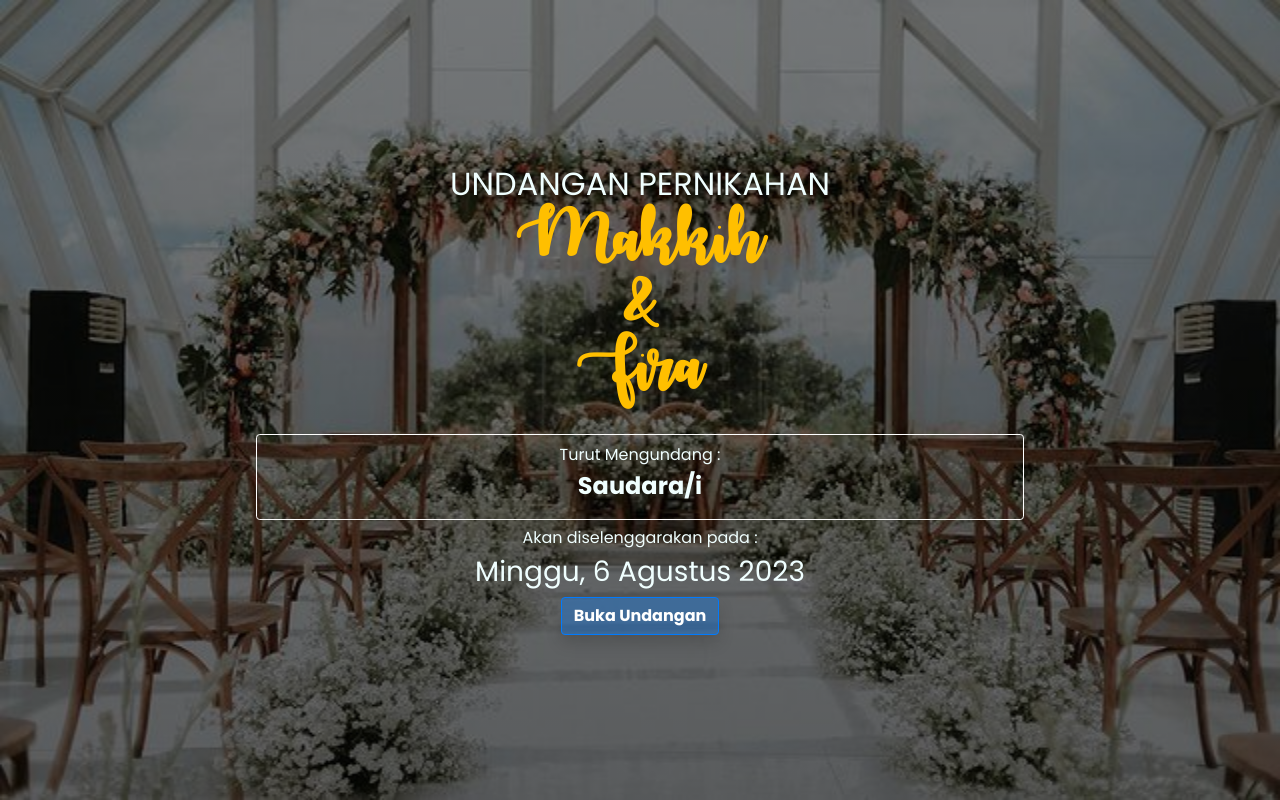
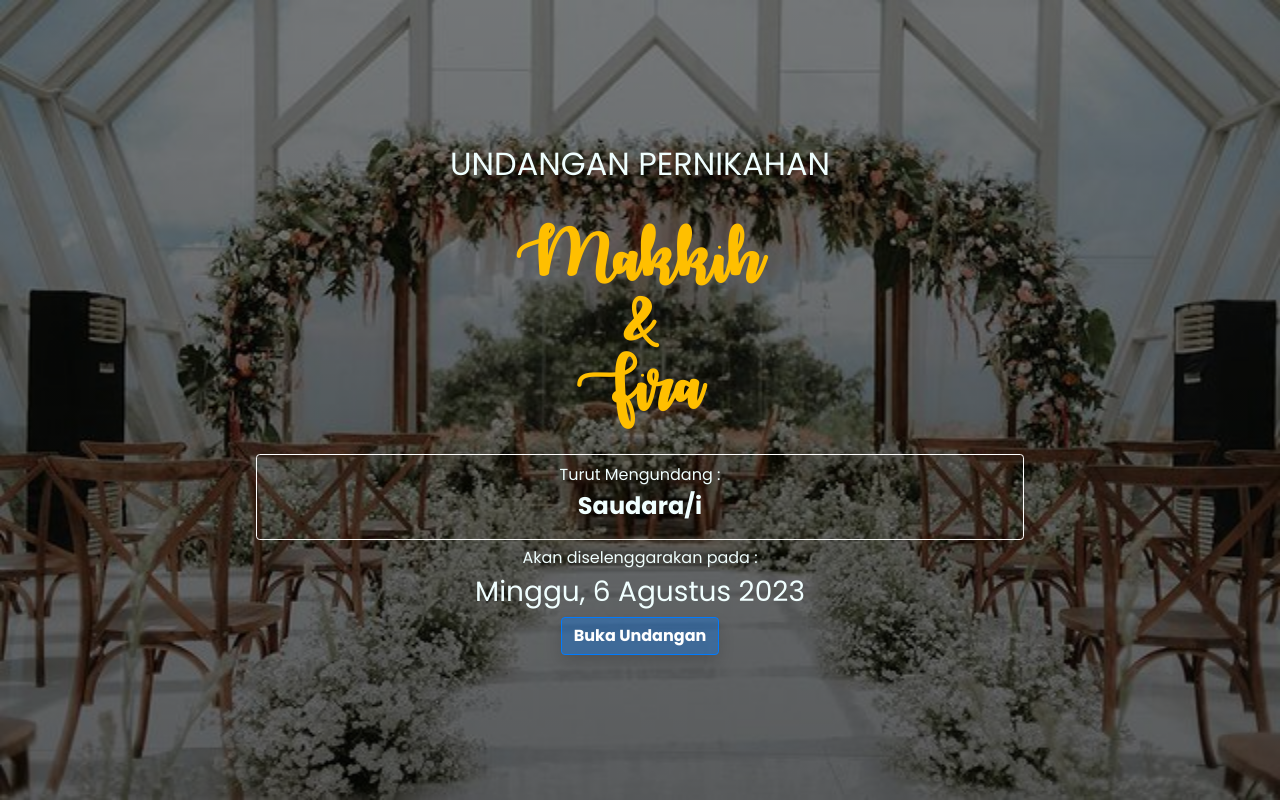
Before and after one commit to isalmahmood/web-undangan-pernikahan, a plain HTML site: page index.html in a window 1280 px wide. Drawn offline with nearby package versions, Linux system fonts and the light colour scheme.

Commit message:
seconds commit

```diff
--- a/index.html
+++ b/index.html
@@ -32,7 +32,7 @@
   <div id="cover" class="cover">
     <div class="content_cover">
       <h2 class="text-center">UNDANGAN PERNIKAHAN</h2>
-      <h1 id="text_mempelai_cover" class="h1 text_mempelai text-center fw-bold mt-2">
+      <h1 id="text_mempelai_cover" class="h1 text_mempelai text-center fw-bold mt-5">
         <!-- this blank text -->
       </h1>
       <div class="nama__tamu">
```
